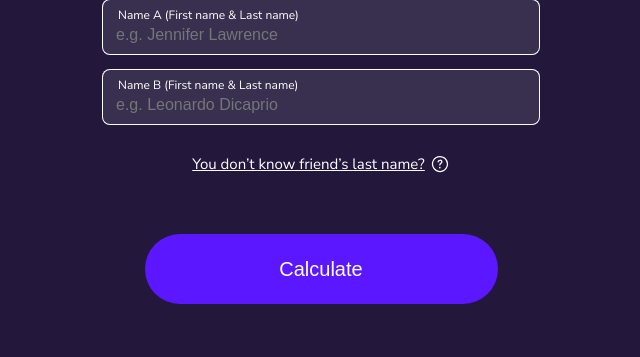
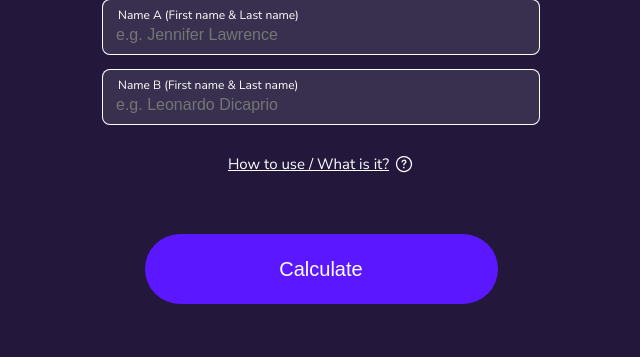
Before and after one commit to ponir-techlogicians/lovecompatability, a Django app: page /app/calculate/ in a window 1280 px wide. Shown: the part 607-964 px from the top of the page, without its empty margins (319-959 px from the left). Run offline with Django 5.2, Linux system fonts and the light colour scheme; data that the repository does not hold is empty.

Commit message:
changed popup

```diff
--- a/app/templates/calculate.html
+++ b/app/templates/calculate.html
@@ -126,7 +126,8 @@
             <input class="loveWrap__input" type="text" name="name2" placeholder="{% trans 'e.g. Leonardo Dicaprio' %}">
         </div>
         <div class="loveWrap__info">
-          <a href="#a" class="loveWrap__infoLink">{% trans "You don’t know friend’s last name?"%}</a>
+{#          <a href="#a" class="loveWrap__infoLink">{% trans "You don’t know friend’s last name?"%}</a>#}
+          <a href="#a" class="loveWrap__infoLink">{% trans "How to use / What is it?"%}</a>
         </div>
         {% comment %}<input type="hidden" id="latitude" name="latitude">
         <input type="hidden" id="longitude" name="longitude">{% endcomment %}
@@ -137,14 +138,25 @@
   <img src="{% static 'app/img/banner01.png' %}" alt="">
     <p>{% trans "We will resolve your curiosities" %}</p>
 </div>
-<div class="popup-overlay hidden" id="popup">
+{#<div class="popup-overlay hidden" id="popup">#}
+{#        <div class="popup-content">#}
+{#            <div class="popup-header">#}
+{#                <h3>{% trans "You don’t know friend’s last name?"%}</h3>#}
+{#                <button class="close-popup">&times;</button>#}
+{#            </div>#}
+{#            <div class="popup-body">#}
+{#                <p>{% trans "You can check friend's instragram. sometimes they put it with last name." %}</p>#}
+{#            </div>#}
+{#        </div>#}
+{#    </div>#}
+ <div class="popup-overlay hidden" id="popup">
         <div class="popup-content">
             <div class="popup-header">
-                <h3>{% trans "You don’t know friend’s last name?"%}</h3>
+                <h3>{% trans "About this"%}</h3>
                 <button class="close-popup">&times;</button>
             </div>
             <div class="popup-body">
-                <p>{% trans "You can check friend's instragram. sometimes they put it with last name." %}</p>
+                <p>{% trans "This is a fun game that's popular among Korean teenagers! It calculates how much someone might like another person based on the number of strokes in their names.Try it just for fun — and share it with your friends! You can even see who’s the most popular in your school or neighborhood!" %}</p>
             </div>
         </div>
     </div>
```
